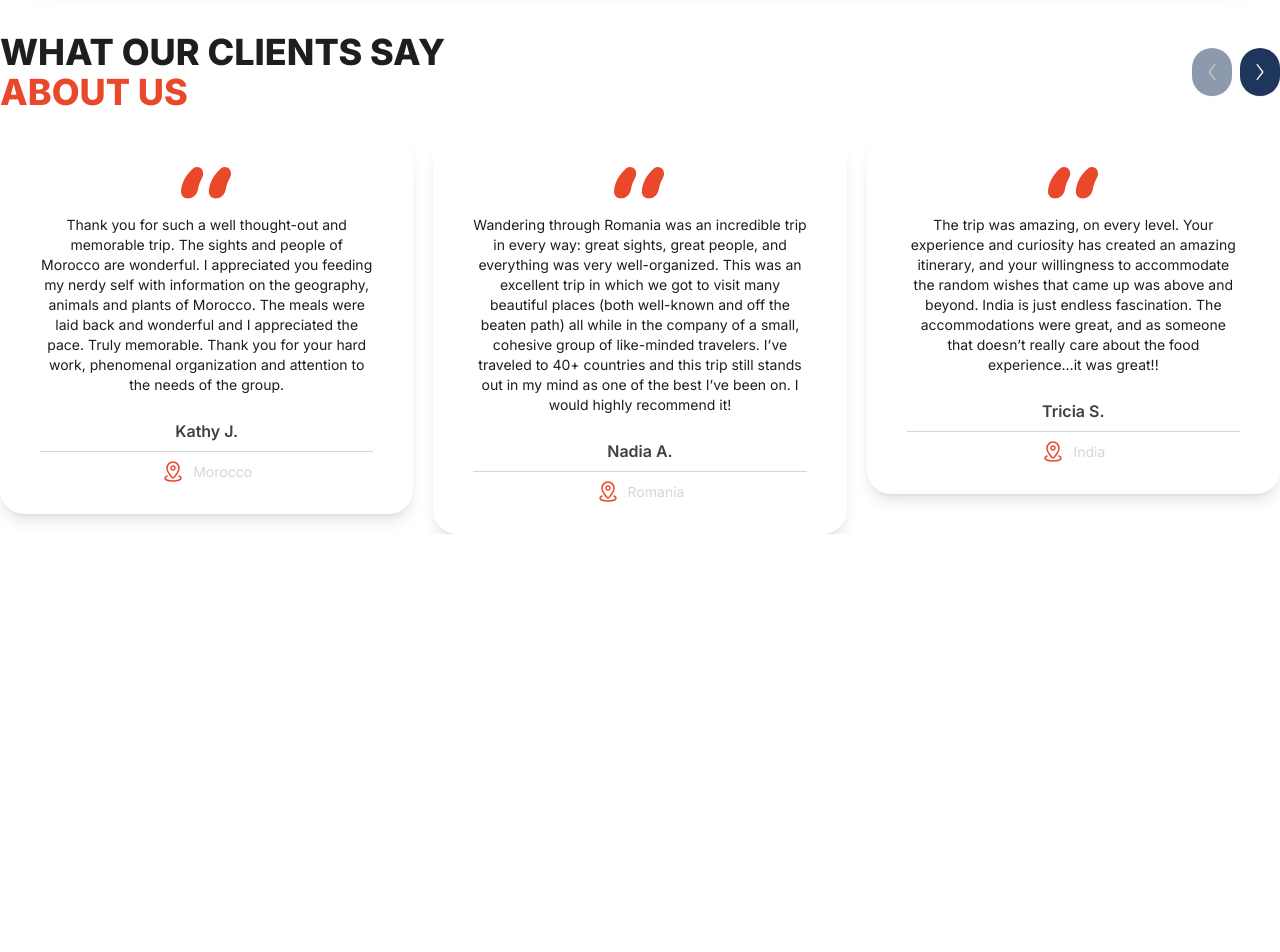
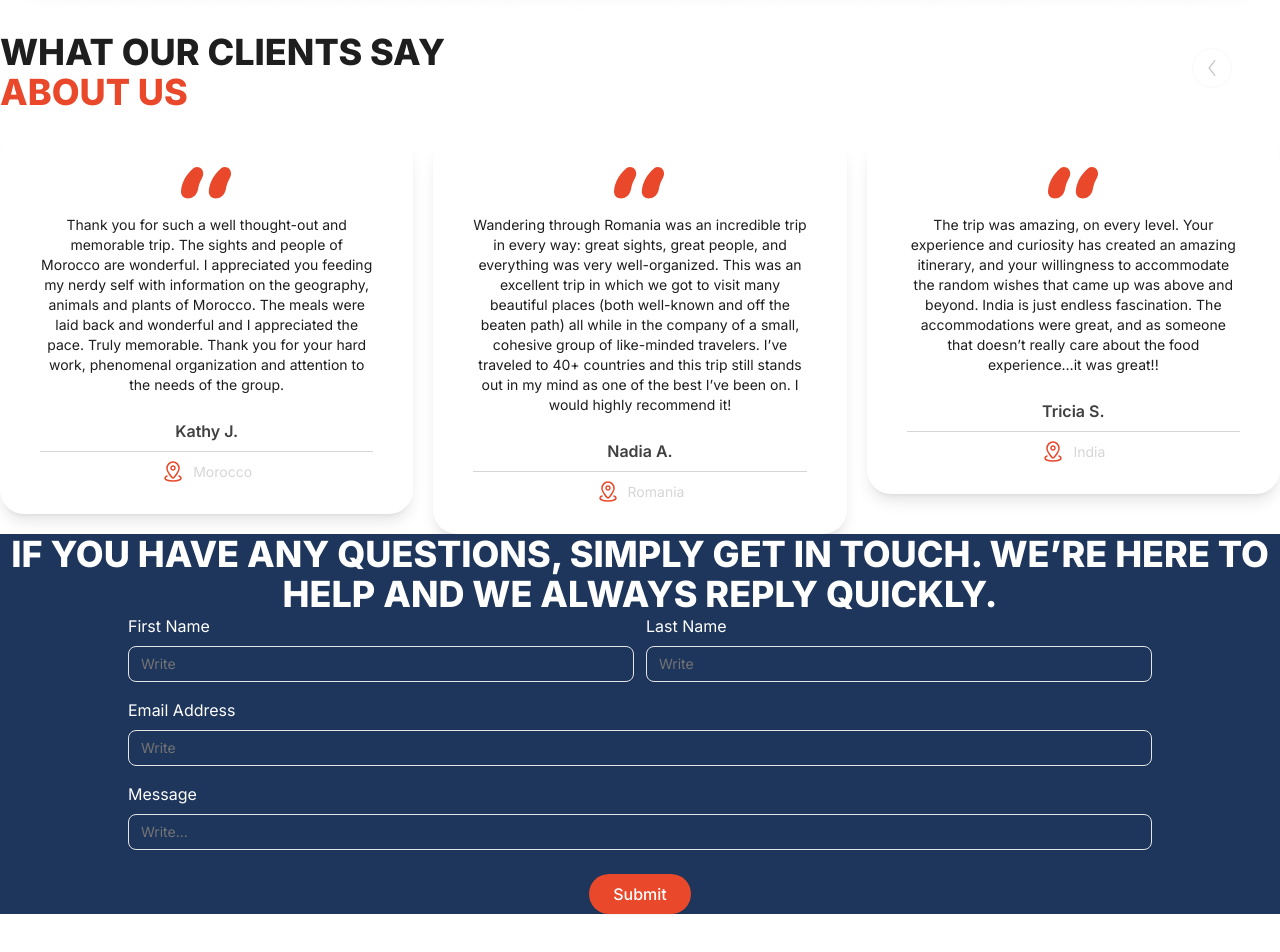
Before and after one commit to Ooozari/wandering-tour-app, a Next.js app: page /past-tours in a window 1280 px wide. Shown: the part 2268-3220 px from the top of the page. Before the commit the page ends 2802 px from the top, so only its background shows below. Built offline with nearby package versions, Linux system fonts and the light colour scheme.

Commit message:
completed past tour page

```diff
--- /dev/null
+++ b/src/components/shared/ContactForm.jsx
@@ -0,0 +1,29 @@
+import React from 'react'
+import { input as Input } from '@/components/ui/input'
+
+function ContactForm() {
+    return (
+        <div className='flex flex-col mx-auto gap-4 w-[80%]'>
+            <div className='flex flex-col gap-3 sm:flex-row'>
+                <div className='w-full flex flex-col gap-1 md:gap-2'>
+                    <label >First Name</label>
+                    <Input type='text' placeholder="Write" />
+                </div>
+                <div className='w-full flex flex-col gap-1 md:gap-2 '>
+                    <label >Last Name</label>
+                    <Input type='text' placeholder="Write" />
+                </div>
+            </div>
+            <div className='flex flex-col gap-1 md:gap-2'>
+                <label >Email Address</label>
+                <Input type='email' placeholder="Write" />
+            </div>
+            <div className='flex flex-col gap-1 md:gap-2'>
+                <label >Message</label>
+                <Input type='text' placeholder="Write..." />
+            </div>
+        </div>
+    )
+}
+
+export default ContactForm
--- a/src/components/shared/Reviews.jsx
+++ b/src/components/shared/Reviews.jsx
@@ -59,18 +59,18 @@ function Reviews() {
             {/* Top Header + Navigation */}
             <div className="flex justify-between items-center mb-6">
                 {/* Headings */}
-                <div className="text-2xl md:text-3xl lg:text-4xl font-extrabold">
+                <div className="text-xl md:text-2xl lg:text-4xl font-extrabold">
                     <h2 className="text-Black">WHAT OUR CLIENTS SAY</h2>
                     <h2 className="text-Secondary">ABOUT US</h2>
                 </div>
 
                 {/* Nav Buttons */}
                 <div className="flex gap-2">
-                    <Button id="prevBtn">
-                        <SmallerThan />
+                    <Button variant='outlineCircle' size='circle' id="prevBtn">
+                        <SmallerThan color='White' />
                     </Button>
-                    <Button id="nextBtn">
-                        <GreaterThan />
+                    <Button variant='circle' id="nextBtn">
+                        <GreaterThan color='Secondary' />
                     </Button>
                 </div>
             </div>
@@ -96,11 +96,14 @@ function Reviews() {
             >
                 {reviewsUser.map((review, index) => (
                     <SwiperSlide key={index}>
-                        <ReviewCard
-                            msg={review.reviewMsg}
-                            name={review.name}
-                            location={review.location}
-                        />
+                        <div className="h-full flex flex-col justify-between items-center ">
+                            <ReviewCard
+                                msg={review.reviewMsg}
+                                name={review.name}
+                                location={review.location}
+                            />
+                        </div>
+
                     </SwiperSlide>
                 ))}
             </Swiper>
--- a/src/views/PastTours.jsx
+++ b/src/views/PastTours.jsx
@@ -4,6 +4,8 @@ import Image from 'next/image'
 import pastTourBanner from '@/assets/pastTourBanner.png'
 import { pastTourImages } from '@/assets/pastTours';
 import Reviews from '@/components/shared/Reviews'
+import ContactForm from '@/components/shared/ContactForm'
+import {Button} from '@/components/ui/Button'
 function PastTours() {
 
     return (
@@ -63,6 +65,25 @@ function PastTours() {
             <div className='mt-4'>
                 <Reviews />
             </div>
+
+            <div className='bg-Primary'>
+                {/* Heading */}
+                <div>
+                    <h2 className='text-White
+                    font-extrabold
+                    text-xl md:text-2xl lg:text-4xl text-center'>IF YOU HAVE ANY QUESTIONS, SIMPLY GET IN TOUCH. WE’RE HERE TO HELP AND WE ALWAYS REPLY QUICKLY.</h2>
+                </div>
+
+                {/* Form */}
+                <div className='text-White'>
+                    <ContactForm />
+                </div>
+                {/* Submit Button */}
+                <div className='text-center mb-10 mt-6'>
+                    <Button variant='secondary' size='lg'>Submit</Button>
+                </div>
+            </div>
+
         </>
     )
 }
```
